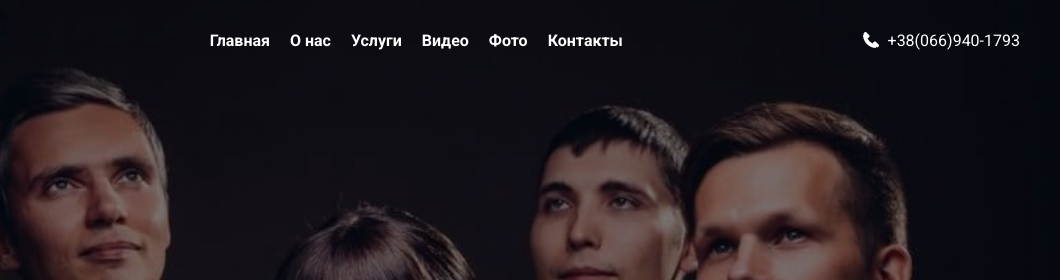
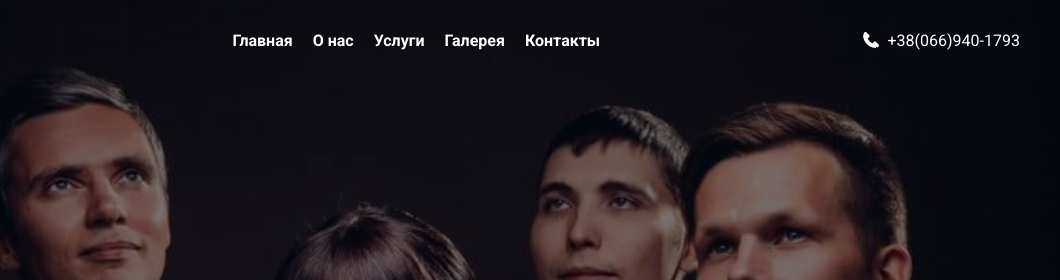
Before and after one commit to quizband/quizband.github.io, a plain HTML site: page index.html in a window 1280 px wide. Shown: the top 280 px of the page, 220-1280 px from the left. Drawn offline with Linux system fonts and the light colour scheme.

Commit message:
Update index.html

```diff
--- a/index.html
+++ b/index.html
@@ -50,8 +50,7 @@
 					<li><a href="#top" class="header__link">Главная</a></li>
 					<li><a href="#about_us" class="header__link">О нас</a></li>
 					<li><a href="#services" class="header__link">Услуги</a></li>
-					<li><a href="#video" class="header__link">Видео</a></li>
-					<li><a href="#photo" class="header__link">Фото</a></li>
+					<li><a href="#gallary" class="header__link">Галерея</a></li>
 					<li><a href="#contacts" class="header__link">Контакты</a></li>
 				</ul>
 			</nav>
```
